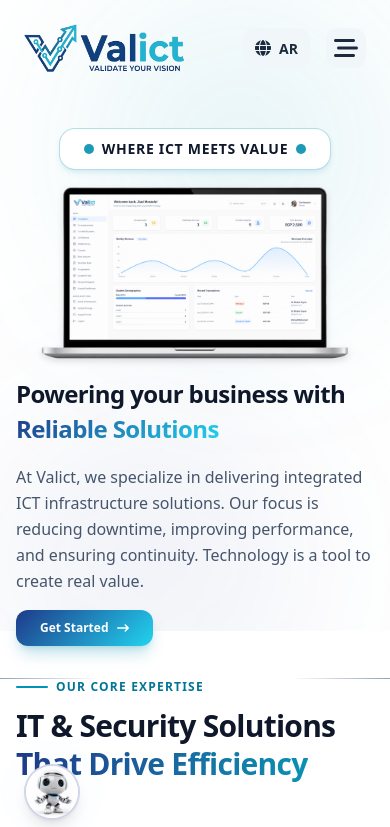
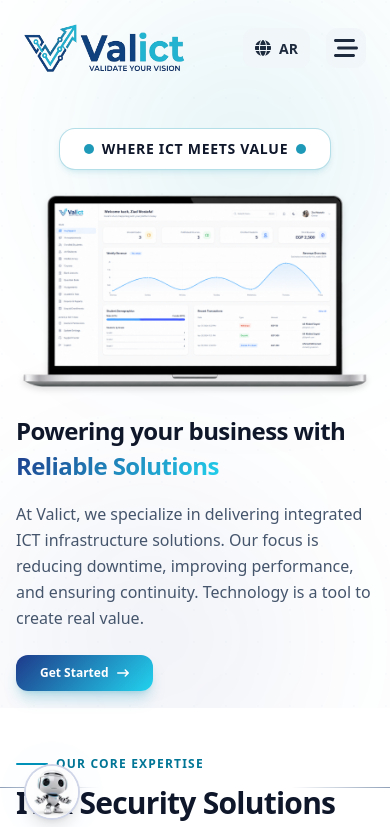
Before and after one commit to Tarek-Ali0/Valict, a Next.js app: page /en in a window 390 px wide. Shown: the top 827 px of the page. Built offline with nearby package versions, Linux system fonts and the light colour scheme.

Commit message:
Adjust padding and margins in Hero component

```diff
--- a/src/components/Hero.tsx
+++ b/src/components/Hero.tsx
@@ -29,9 +29,9 @@ export function Hero({ dict }: HeroProps) {
       <div className="absolute bottom-0 left-0 w-[300px] md:w-[600px] h-[300px] md:h-[600px] bg-valict-navy/[0.07] dark:bg-valict-cyan/[0.05] rounded-full blur-[90px] md:blur-[120px] -z-10 pointer-events-none"></div>
       <div className="circuit-bg absolute inset-0 opacity-[0.15] dark:opacity-[0.05] -z-20 pointer-events-none"></div>
 
-      <div className="relative w-full max-w-[1400px] mx-auto px-4 sm:px-6 lg:px-8 pt-32 sm:pt-48 lg:pt-52 pb-8 lg:pb-40">
+      <div className="relative w-full max-w-[1400px] mx-auto px-4 sm:px-6 lg:px-8 pt-32 sm:pt-48 lg:pt-52 pb-24 lg:pb-40">
         <div className="lg:hidden relative z-20 flex flex-col items-center text-start w-full">
-          <div className="w-full flex justify-center mb-4">
+          <div className="w-full flex justify-center mb-6">
             {/* البادج (موبايل) */}
             <div
               className="inline-flex items-center gap-2 px-6 py-2.5 text-sm bg-white dark:bg-slate-900 border border-valict-cyan/30 dark:border-valict-cyan/20 shadow-md shadow-valict-cyan/10"
@@ -45,7 +45,7 @@ export function Hero({ dict }: HeroProps) {
             </div>
           </div>
 
-          <div className="w-full max-w-[320px] xs:max-w-[360px] sm:max-w-[420px] mb-4">
+          <div className="w-full max-w-[400px] xs:max-w-[440px] sm:max-w-[520px] mb-6">
             <Image
               src="/dashboard-mockup.png"
               alt="Valict ICT Infrastructure Dashboard - Managed IT Services"
@@ -54,7 +54,7 @@ export function Hero({ dict }: HeroProps) {
               className="w-full h-auto drop-shadow-md object-contain pointer-events-none"
               priority
               fetchPriority="high"
-              sizes="(max-width: 640px) 320px, (max-width: 1024px) 420px, 900px"
+              sizes="(max-width: 640px) 400px, (max-width: 1024px) 520px, 900px"
             />
           </div>
 
@@ -66,7 +66,7 @@ export function Hero({ dict }: HeroProps) {
           </h2>
 
           {(dict.hero.description || dict.about?.text) && (
-            <p className="w-full text-base sm:text-lg text-slate-600 dark:text-slate-300 max-w-2xl mb-4 leading-relaxed font-medium text-start">
+            <p className="w-full text-base sm:text-lg text-slate-600 dark:text-slate-300 max-w-2xl mb-6 leading-relaxed font-medium text-start">
               {dict.hero.description || dict.about?.text}
             </p>
           )}
@@ -150,7 +150,7 @@ export function Hero({ dict }: HeroProps) {
       </div>
 
       {/* الخط الفاصل - يظهر في الموبايل والديسكتوب */}
-      <div className="flex w-full pb-8 lg:pb-0">
+      <div className="flex w-full pb-0">
         <div className="flex items-center gap-4 w-full">
           <div className="flex-1 h-[1px] bg-gradient-to-r rtl:bg-gradient-to-l from-slate-400 to-transparent dark:from-slate-600"></div>
 
```
